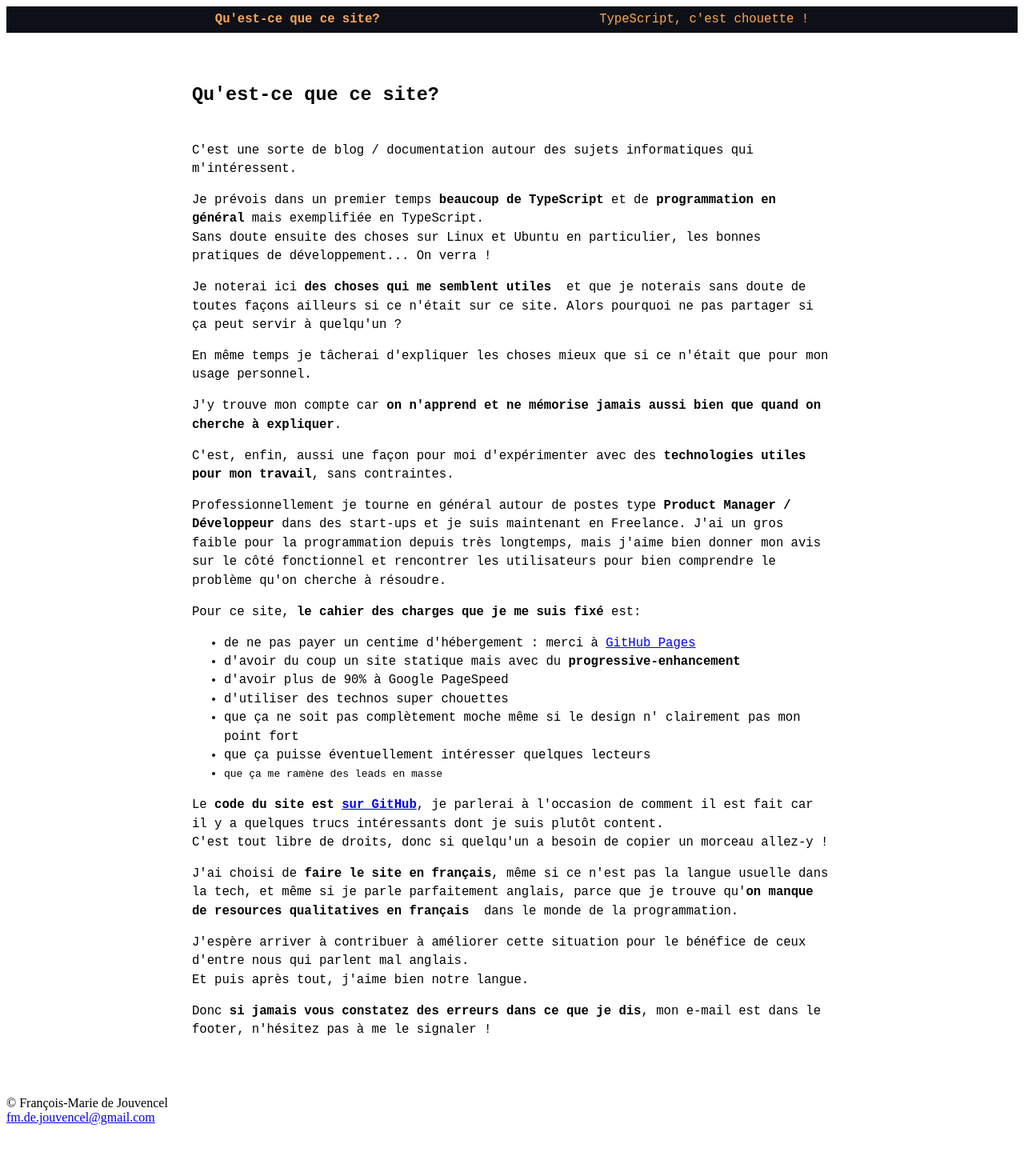
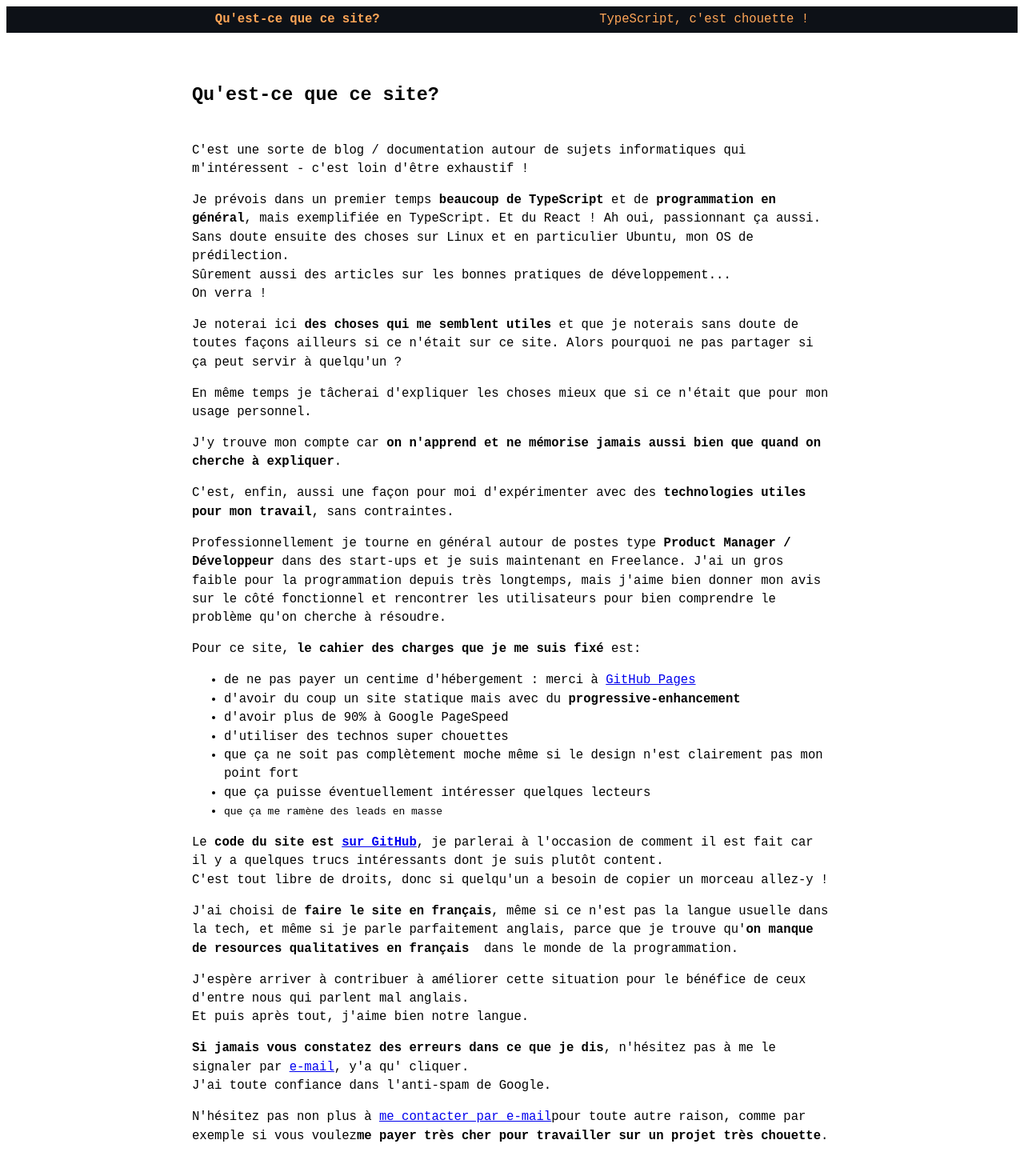
Before and after one commit to djfm/djfm.github.io, a React app: page / in a window 1280 px wide. Shown: the top 1470 px of the page at 80% size. Before the commit the page ends 1414 px from the top, so only its background shows below. Built offline with nearby package versions, Linux system fonts and the light colour scheme; the HTML template or start-up script is replaced by a standard one.

Commit message:
home-page text

```diff
--- a/src/client/Components/About.tsx
+++ b/src/client/Components/About.tsx
@@ -1,8 +1,9 @@
 import React from 'react';
 
 import {
+  Article,
   Main,
-  Article,
+  NoWrap,
   H1,
 } from './common/Styled';
 
@@ -12,21 +13,25 @@ const Home: React.FC = () => (
       <H1>Qu&apos;est-ce que ce site?</H1>
 
       <p>
-        C&apos;est une sorte de blog / documentation autour des
-        sujets informatiques qui m&apos;intéressent.
+        C&apos;est une sorte de blog&nbsp;/&nbsp;documentation autour de
+        sujets informatiques qui m&apos;intéressent&nbsp;-&nbsp;c&apos;est
+        loin d&apos;être exhaustif&nbsp;!
       </p>
       <p>
         Je prévois dans un premier temps <strong>beaucoup de TypeScript</strong> et de&nbsp;
-        <strong>programmation en général</strong> mais
-        exemplifiée en TypeScript.
+        <strong>programmation en général</strong>, mais
+        exemplifiée en TypeScript. Et du React ! Ah oui, passionnant ça aussi.
         <br />
         Sans doute ensuite des
-        choses sur Linux et Ubuntu en particulier, les bonnes pratiques de développement...
+        choses sur Linux et en particulier Ubuntu, mon OS de prédilection.
+        <br />
+        Sûrement aussi des articles sur les bonnes pratiques de développement...
+        <br />
         On verra&nbsp;!
       </p>
       <p>
-        Je noterai ici <strong>des choses qui me semblent utiles</strong>&nbsp;
-        et que je noterais sans doute de
+        Je noterai ici <strong>des choses qui me semblent utiles</strong> et
+        que je noterais sans doute de
         toutes façons ailleurs si ce n&apos;était sur ce site. Alors pourquoi ne pas partager
         si ça peut servir à quelqu&apos;un&nbsp;?
       </p>
@@ -67,7 +72,7 @@ const Home: React.FC = () => (
           <li>d&apos;utiliser des technos super chouettes</li>
           <li>
             que ça ne soit pas complètement moche même si le design
-            n&apos;&nbsp;clairement pas mon point fort
+            n&apos;est clairement pas mon point fort
           </li>
           <li>que ça puisse éventuellement intéresser quelques lecteurs</li>
           <li><small>que ça me ramène des leads en masse</small></li>
@@ -79,7 +84,7 @@ const Home: React.FC = () => (
         car il y a quelques trucs intéressants dont je suis plutôt content.
         <br />
         C&apos;est tout libre de droits, donc si quelqu&apos;un a besoin
-        de copier un morceau allez-y&nbsp;!
+        de copier un morceau <NoWrap>allez-y !</NoWrap>
       </p>
       <p>
         J&apos;ai choisi de <strong>faire le site en français</strong>,
@@ -95,9 +100,18 @@ const Home: React.FC = () => (
         Et puis après tout, j&apos;aime bien notre langue.
       </p>
       <p>
-        Donc <strong>si jamais vous constatez des erreurs dans ce que je dis</strong>,
-        mon e-mail est dans le footer,
-        n&apos;hésitez pas à me le signaler&nbsp;!
+        <strong>Si jamais vous constatez des erreurs dans ce que je dis</strong>,
+        n&apos;hésitez pas à me le signaler&nbsp;par&nbsp;
+        <NoWrap><a href="mailto:fm.de.jouvencel@gmail.com">e-mail</a></NoWrap>,
+        y&apos;a qu&apos; cliquer.
+        <br />
+        J&apos;ai toute confiance dans l&apos;<NoWrap>anti-spam</NoWrap> de Google.
+      </p>
+      <p>
+        N&apos;hésitez pas non plus à <a href="mailto:fm.de.jouvencel@gmail.com">me contacter par <NoWrap>e-mail</NoWrap></a>
+        pour toute autre raison,
+        comme par exemple si vous voulez
+        <strong>me payer très cher pour travailler sur un projet très chouette</strong>.
       </p>
     </Article>
   </Main>
--- a/src/client/Components/Footer.tsx
+++ b/src/client/Components/Footer.tsx
@@ -23,6 +23,10 @@ const Wrapper = styled.div`
   @media (min-width: ${breakpoint1Min}) {
     justify-content: flex-start;
   }
+
+  > div {
+    text-align: center;
+  }
 `;
 
 export const Footer: React.FC = () => {
--- a/src/client/Components/common/Styled.ts
+++ b/src/client/Components/common/Styled.ts
@@ -109,3 +109,7 @@ export const Article = styled.article`
   max-width: 800px;
   margin: 0 auto;
 `;
+
+export const NoWrap = styled.span`
+  white-space: nowrap;
+`;
```
Also changed, not shown: 7 other files (tests, documents, lock files or other folders).
